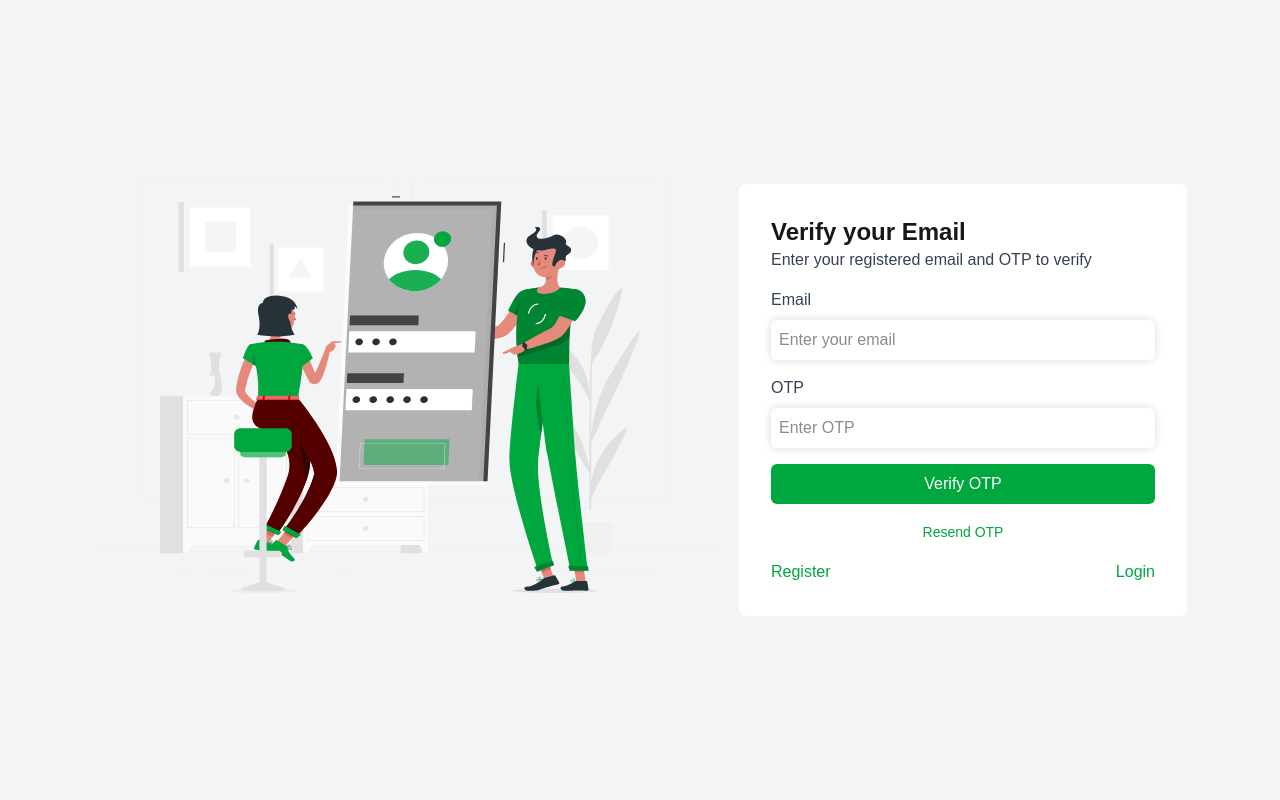
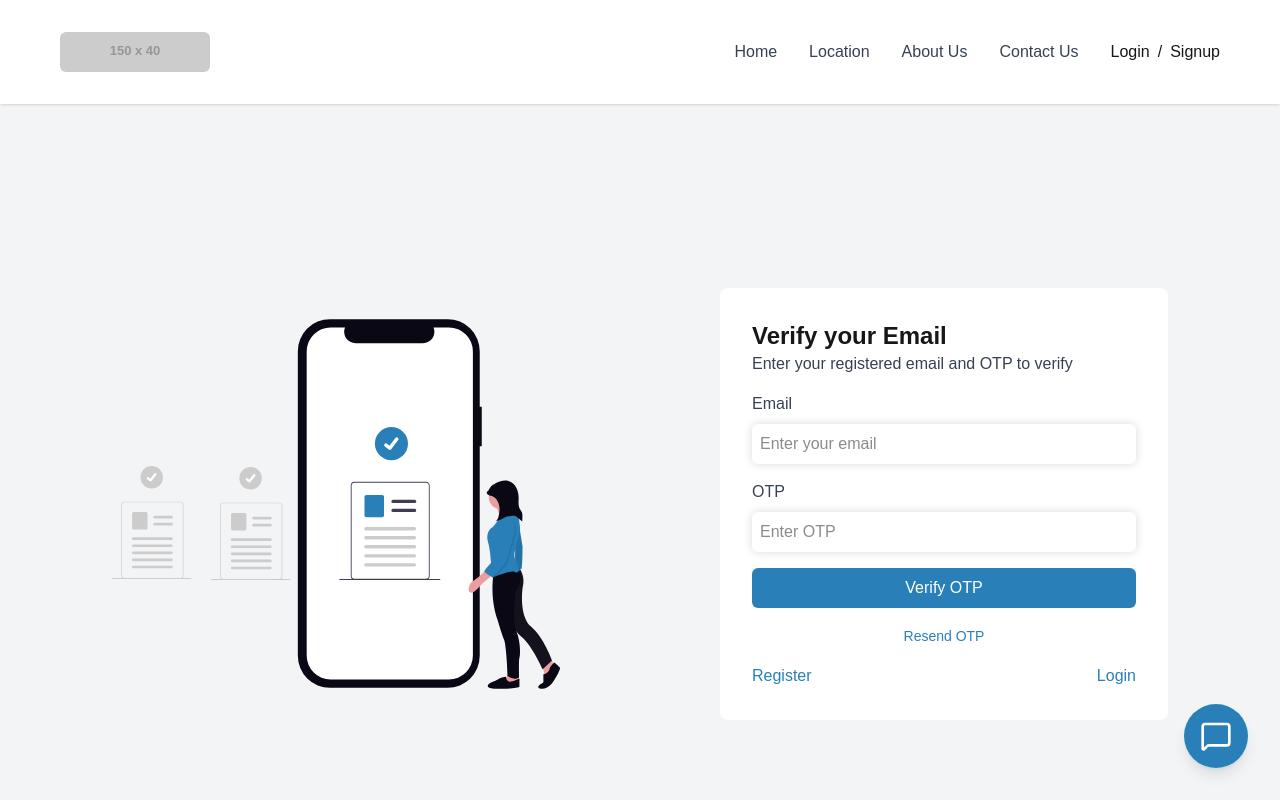
Before and after one commit to scan2parkk/Scan2Park-frontend, a Next.js app: page /verify-otp in a window 1280 px wide. Shown: the top 800 px of the page. Built offline with nearby package versions, Linux system fonts and the light colour scheme.

Commit message:
Add Header and Footer components to OTP verification layout; update image source and styles in VerifyOtpPage

```diff
--- a/src/app/verify-otp/layout.js
+++ b/src/app/verify-otp/layout.js
@@ -1,5 +1,7 @@
 import { Geist, Geist_Mono } from "next/font/google";
 import "../globals.css";
+import Header from "@/components/Header/Header";
+import Footer from "@/components/Footer/Footer";
 
 const geistSans = Geist({
   variable: "--font-geist-sans",
@@ -22,7 +24,9 @@ export default function RootLayout({ children }) {
       <body
         className={`${geistSans.variable} ${geistMono.variable} antialiased`}
       >
+        <Header/>
         {children}
+        <Footer/>
       </body>
     </html>
   );
--- a/src/components/VerifyOtpPage.js
+++ b/src/components/VerifyOtpPage.js
@@ -77,12 +77,12 @@ export default function VerifyOtpPage() {
   };
 
   return (
-    <div className="min-h-screen flex items-center justify-center bg-gray-100">
+    <div className="min-h-screen flex items-center justify-center gap-40 bg-gray-100">
       <div className="">
         <img
-          src="/images/Frame-427320611.svg"
+          src="/undraw_reviewed-docs_tng3.svg"
           alt="Sign in image"
-          className="object-contain"
+          className="object-contain max-w-md"
         />
       </div>
       <div className="bg-white p-8 rounded-lg w-full max-w-md">
@@ -96,7 +96,7 @@ export default function VerifyOtpPage() {
         </p>
 
         {error && <p className="text-red-500 text-center mb-4">{error}</p>}
-        {success && <p className="text-green-500 text-center mb-4">{success}</p>}
+        {success && <p className="text-[var(--primary)] text-center mb-4">{success}</p>}
         {resendMsg && <p className="text-blue-600 text-center mb-4">{resendMsg}</p>}
 
         <form onSubmit={handleOtpSubmit}>
@@ -136,7 +136,7 @@ export default function VerifyOtpPage() {
 
           <button
             type="submit"
-            className="w-full bg-green-600 hover:bg-green-700 text-white p-2 rounded-md"
+            className="w-full bg-[var(--primary)] hover:bg-[var(--primary)] text-white p-2 rounded-md"
           >
             Verify OTP
           </button>
@@ -147,7 +147,7 @@ export default function VerifyOtpPage() {
           <button
             onClick={handleResendOtp}
             disabled={loading}
-            className="text-sm text-green-600 hover:text-green-700 hover:underline disabled:opacity-50"
+            className="text-sm text-[var(--primary)] hover:text-[var(--primary)] hover:underline disabled:opacity-50"
           >
             {loading ? "Resending..." : "Resend OTP"}
           </button>
@@ -156,13 +156,13 @@ export default function VerifyOtpPage() {
         <p className="flex justify-between text-left mt-4">
           <Link
             href="/register"
-            className="text-green-600 hover:text-green-700 hover:underline"
+            className="text-[var(--primary)] hover:text-[var(--primary)] hover:underline"
           >
             Register
           </Link>
           <Link
             href="/login"
-            className="text-green-600 hover:text-green-700 hover:underline"
+            className="text-[var(--primary)] hover:text-[var(--primary)] hover:underline"
           >
             Login
           </Link>
```
Also changed, not shown: public/undraw_reviewed-docs_tng3.svg (added).
